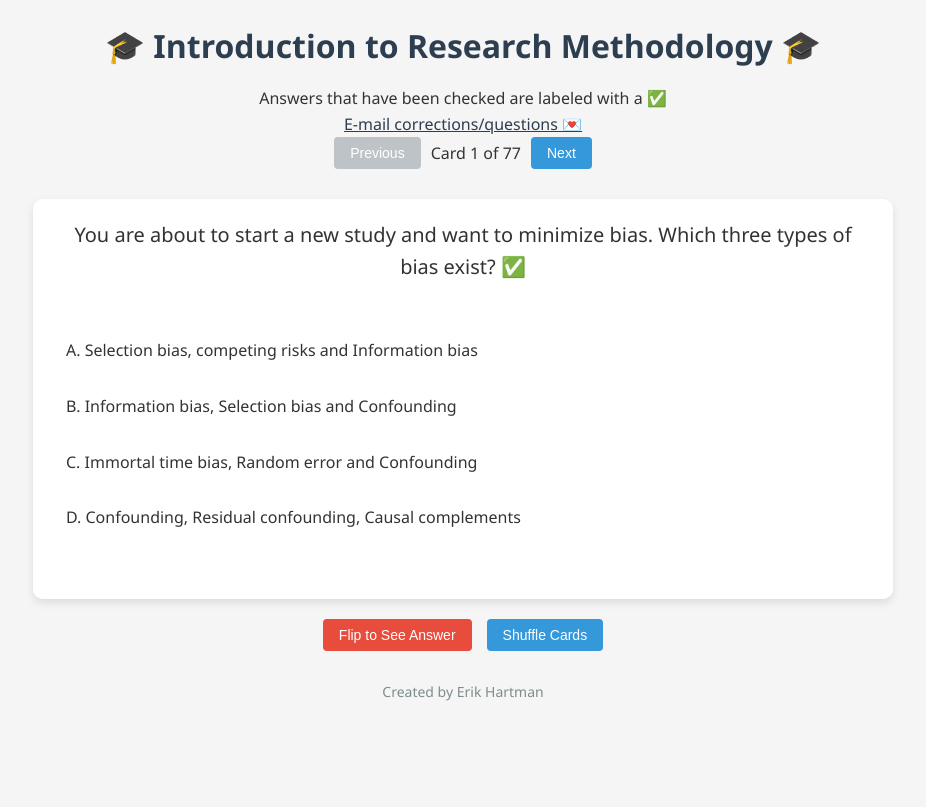
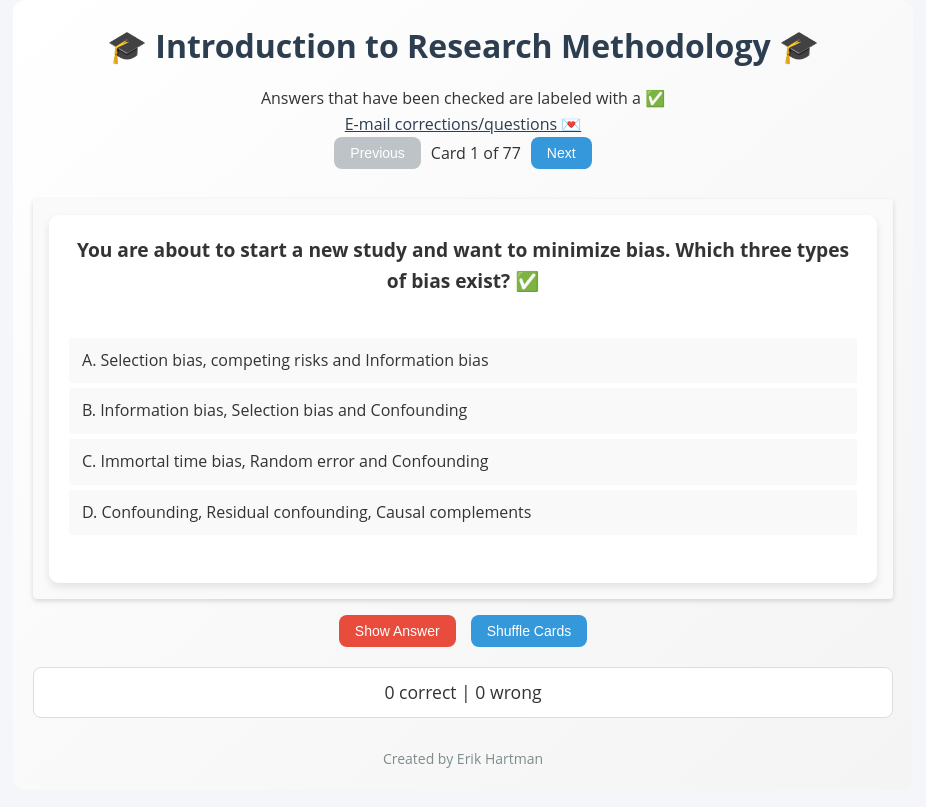
Before and after one commit to ErikHartman/erikhartman.github.io, a Jekyll site: the page flashcards/index.html, which Jekyll copies as it is, in a window 1280 px wide. Shown: the top 807 px of the page, without its empty margins (177-1103 px from the left). Built offline with Jekyll 4.4.1, drawn with Linux system fonts in a browser that asks for light colours.

Commit message:
update flashcards

```diff
--- a/flashcards/flashcards.js
+++ b/flashcards/flashcards.js
@@ -15,6 +15,9 @@
     let allCards = [];
     let currentCards = [];
     let currentCardIndex = 0;
+    let correctCount = 0;
+    let wrongCount = 0;
+    let answeredThisCard = false;
 
     // Fallback quiz data for direct file opening (without server)
     const fallbackQuizData = [
@@ -192,6 +195,7 @@
 
     // Display current card
     function updateCardDisplay() {
+        answeredThisCard = false;
         if (currentCards.length === 0) {
             questionText.textContent = '';
             frontOptions.innerHTML = '';
@@ -214,34 +218,34 @@
 
         // Clear previous options
         frontOptions.innerHTML = '';
-        answerOptions.innerHTML = '';
 
         // Add options to front side (without highlighting the correct one)
         shuffledOptions.forEach((option, index) => {
             const optionElement = document.createElement('div');
             optionElement.classList.add('option');
             optionElement.textContent = `${String.fromCharCode(65 + index)}. ${option.text}`;
+            optionElement.addEventListener('click', () => {
+                if (answeredThisCard) return;
+                answeredThisCard = true;
+                if (option.isCorrect) {
+                    optionElement.classList.add('correct');
+                    correctCount++;
+                } else {
+                    optionElement.classList.add('wrong');
+                    wrongCount++;
+                    // Also highlight the correct one
+                    shuffledOptions.forEach((opt, i) => {
+                        if (opt.isCorrect) {
+                            frontOptions.querySelectorAll('.option')[i].classList.add('correct');
+                        }
+                    });
+                }
+                document.getElementById('score-correct').textContent = correctCount;
+                document.getElementById('score-wrong').textContent = wrongCount;
+            });
             frontOptions.appendChild(optionElement);
         });
-
-        // Add options to back side (with the correct one highlighted)
-        shuffledOptions.forEach((option, index) => {
-            const optionElement = document.createElement('div');
-            optionElement.classList.add('option');
-            if (option.isCorrect) {
-                optionElement.classList.add('correct');
-            }
-            optionElement.textContent = `${String.fromCharCode(65 + index)}. ${option.text}`;
-            answerOptions.appendChild(optionElement);
-        });
-
-        // Reset card to front side
-        if (flashcard.classList.contains('flipped')) {
-            flashcard.classList.remove('flipped');
-        }
     }
-
-
 
     // Shuffle the cards
     function shuffleCards() {
@@ -256,7 +260,18 @@
 
     // Event listeners
     flipBtn.addEventListener('click', function() {
-        flashcard.classList.toggle('flipped');
+        if (answeredThisCard) return;
+        // Instead of flipping, just highlight the correct answer
+        const card = currentCards[currentCardIndex];
+        const optionElements = frontOptions.querySelectorAll('.option');
+        // Reset highlighting
+        optionElements.forEach(el => el.classList.remove('correct'));
+        // Highlight correct one
+        card.options.forEach((option, index) => {
+            if (option.isCorrect) {
+                optionElements[index].classList.add('correct');
+            }
+        });
     });
 
     prevBtn.addEventListener('click', function() {
@@ -277,7 +292,6 @@
 
     shuffleBtn.addEventListener('click', shuffleCards);
 
-
     // Initialize
     initFlashcards();
 });
--- a/flashcards/index.html
+++ b/flashcards/index.html
@@ -5,6 +5,80 @@
     <meta name="viewport" content="width=device-width, initial-scale=1.0">
     <title>Research Methodology Flash Cards</title>
     <link rel="stylesheet" href="styles.css">
+    <style>
+    @media (max-width: 600px) {
+        .container {
+            padding: 0.5rem;
+        }
+        .card-actions button {
+            width: 100%;
+            margin: 0.5rem 0;
+        }
+        .navigation {
+            flex-direction: column;
+            align-items: center;
+        }
+    }
+
+    /* Make flashcard container nicer */
+    .flashcard-container {
+        margin: 1rem 0;
+        padding: 1rem;
+        border-radius: 4px;
+        background-color: #fafafa;
+        overflow: visible !important;
+        max-height: none !important;
+        box-shadow: 0 2px 5px rgba(0, 0, 0, 0.15);
+    }
+
+    /* Question styling */
+    #question-text {
+        font-size: 1.2rem;
+        font-weight: bold;
+        margin-bottom: 1rem;
+    }
+
+    /* Option styling */
+    .option {
+        background-color: #f9f9f9;
+        padding: 10px;
+        margin: 5px 0;
+        border-radius: 3px;
+        cursor: pointer;
+        transition: background-color 0.2s ease;
+    }
+    .option:hover {
+        background-color: #eee;
+    }
+    .option.correct {
+        background-color: #d4f8d4;
+        border: 1px solid #52b788;
+    }
+    .option.wrong {
+        background-color: #ffdce0;
+        border: 1px solid #ff5a5f;
+    }
+
+    .options-container {
+        overflow: visible;
+        max-height: none;
+    }
+
+    body {
+        background-color: #f5f6fa;
+        font-family: 'Open Sans', sans-serif;
+        color: #333;
+        margin: 0;
+        padding: 0;
+    }
+
+    .scoreboard {
+        margin-top: 1rem;
+        font-size: 1.1rem;
+        text-align: center;
+        font-weight: 500;
+    }
+    </style>
 </head>
 <body>
     <div class="container">
@@ -30,15 +104,15 @@
                         <p id="question-text"></p>
                         <div id="front-options" class="options-container"></div>
                     </div>
-                    <div class="card-back">
-                        <h2>Answer</h2>
-                        <div id="answer-options" class="options-container"></div>
-                    </div>
                 </div>
             </div>
             <div class="card-actions">
-                <button id="flip-btn">Flip to See Answer</button>
+                <button id="flip-btn">Show Answer</button>
                 <button id="shuffle-btn">Shuffle Cards</button>
+            </div>
+            <div class="scoreboard">
+                <span id="score-correct">0</span> correct |
+                <span id="score-wrong">0</span> wrong
             </div>
         </main>
 
--- a/flashcards/styles.css
+++ b/flashcards/styles.css
@@ -15,6 +15,8 @@
     max-width: 900px;
     margin: 0 auto;
     padding: 20px;
+    background: linear-gradient(to bottom right, #ffffff, #f4f4f4);
+    border-radius: 12px;
 }
 
 header {
@@ -60,6 +62,7 @@
     color: white;
     border: none;
     transition: background-color 0.3s;
+    border-radius: 8px;
 }
 
 button:hover {
@@ -196,3 +199,11 @@
         height: 300px;
     }
 }
+
+.scoreboard {
+    background-color: #ffffff;
+    border: 1px solid #ddd;
+    border-radius: 8px;
+    margin-top: 1rem;
+    padding: 10px;
+}
```
